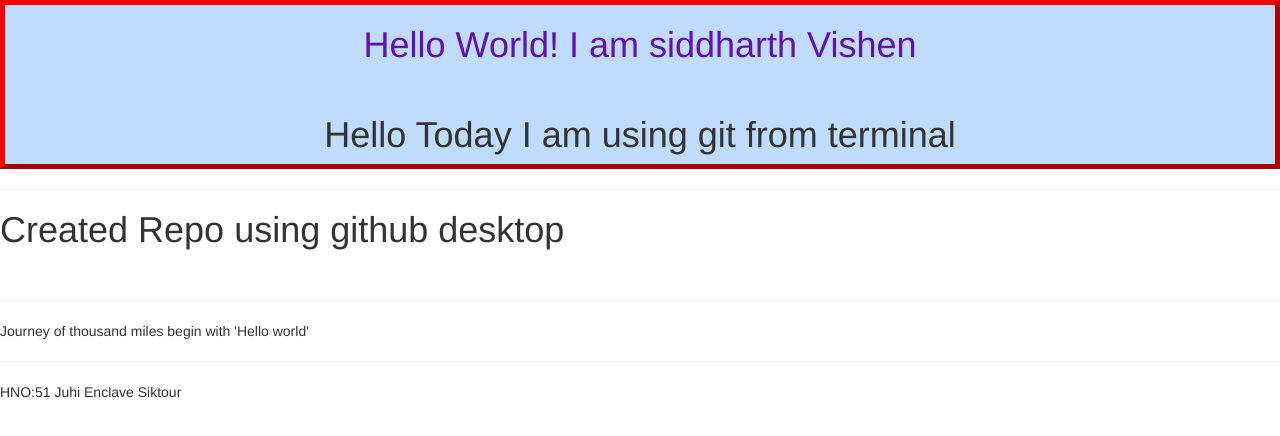
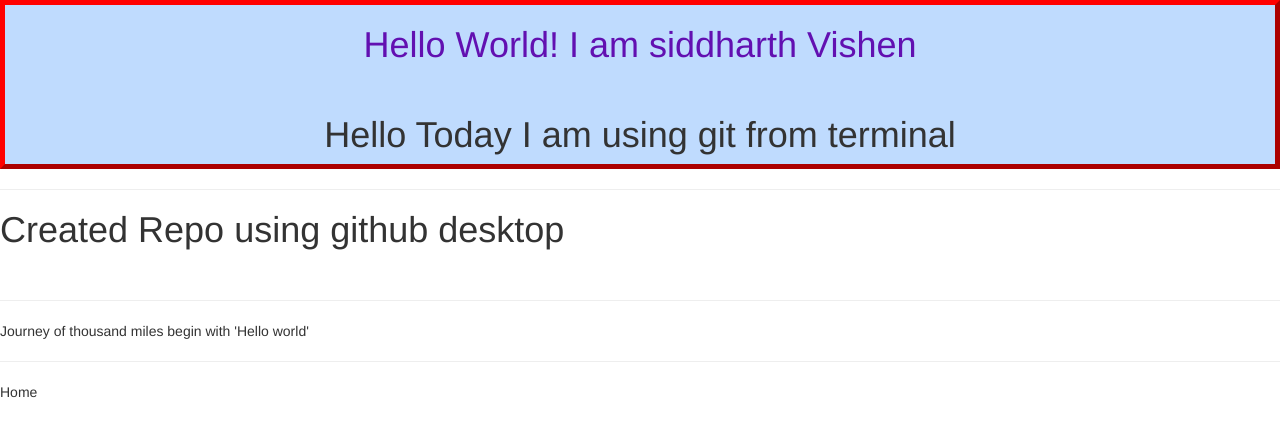
Before and after one commit to siddharth7866/Portofolio-Project-Hosted, a plain HTML site: page index.html in a window 1280 px wide. Drawn offline with nearby package versions, Linux system fonts and the light colour scheme.

Commit message:
bavbar done

```diff
--- a/index.html
+++ b/index.html
@@ -22,7 +22,10 @@
     <hr>
     <p>Journey of thousand miles begin with 'Hello world'</p>
     <hr>
-    <address>HNO:51 Juhi Enclave Siktour</address>
+    <nav>
+        Home
+    </nav>
+
 </body>
 <script type="module" src="index.js"></script>
 </html>
```
